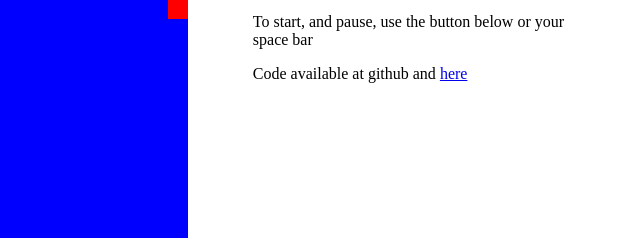
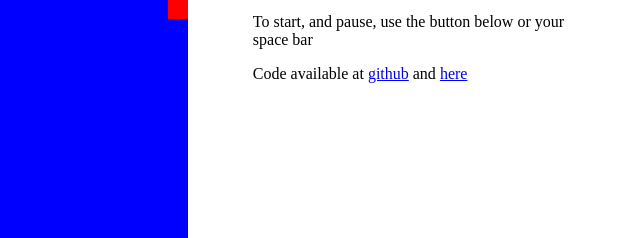
Before and after one commit to purbon/pongjs, a plain HTML site: page index.html in a window 1280 px wide. Shown: the part 319-557 px from the top of the page, 640-1280 px from the left. Drawn offline with Linux system fonts and the light colour scheme.

Commit message:
add github link

```diff
--- a/index.html
+++ b/index.html
@@ -18,7 +18,7 @@
           </ul>
           </p>
           <p>To start, and pause, use the button below or your space bar</p>
-          <p>Code available at github and <a href="js/game.js">here</a></p>
+          <p>Code available at <a href="https://github.com/purbon/pongjs">github</a> and <a href="js/game.js">here</a></p>
       </div>
     </div>
     <canvas id="game" width="820px" height="580px"></canvas>
```
